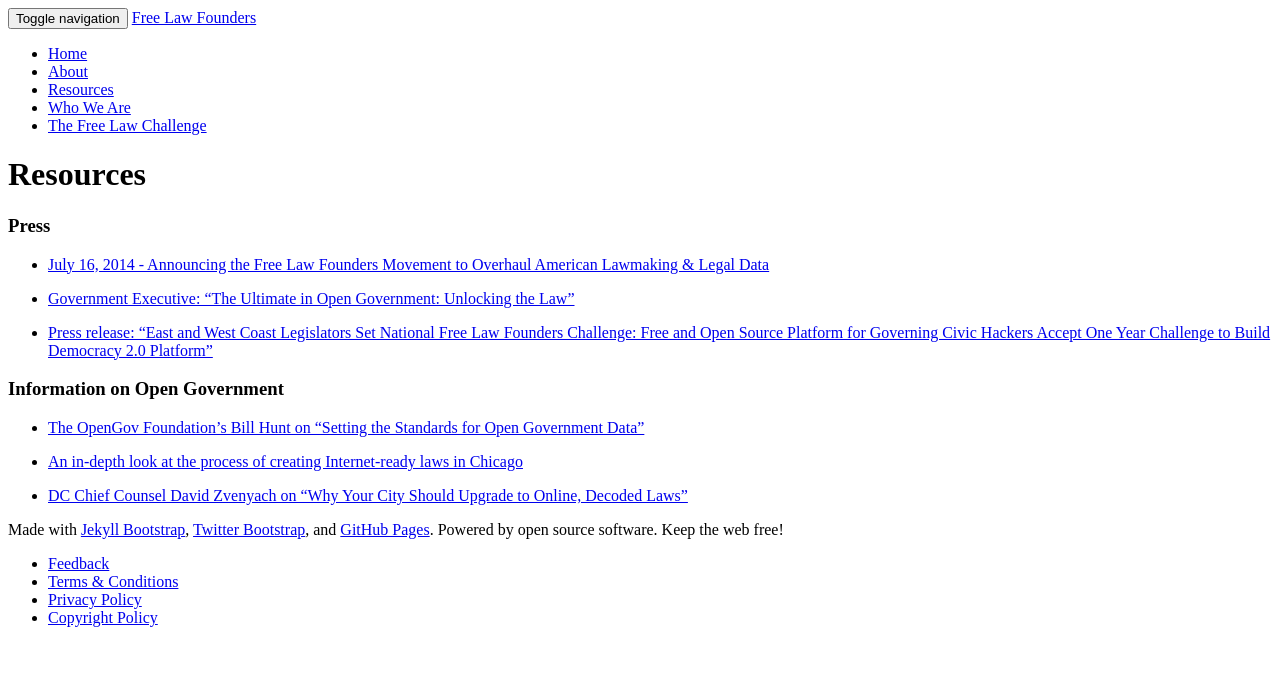
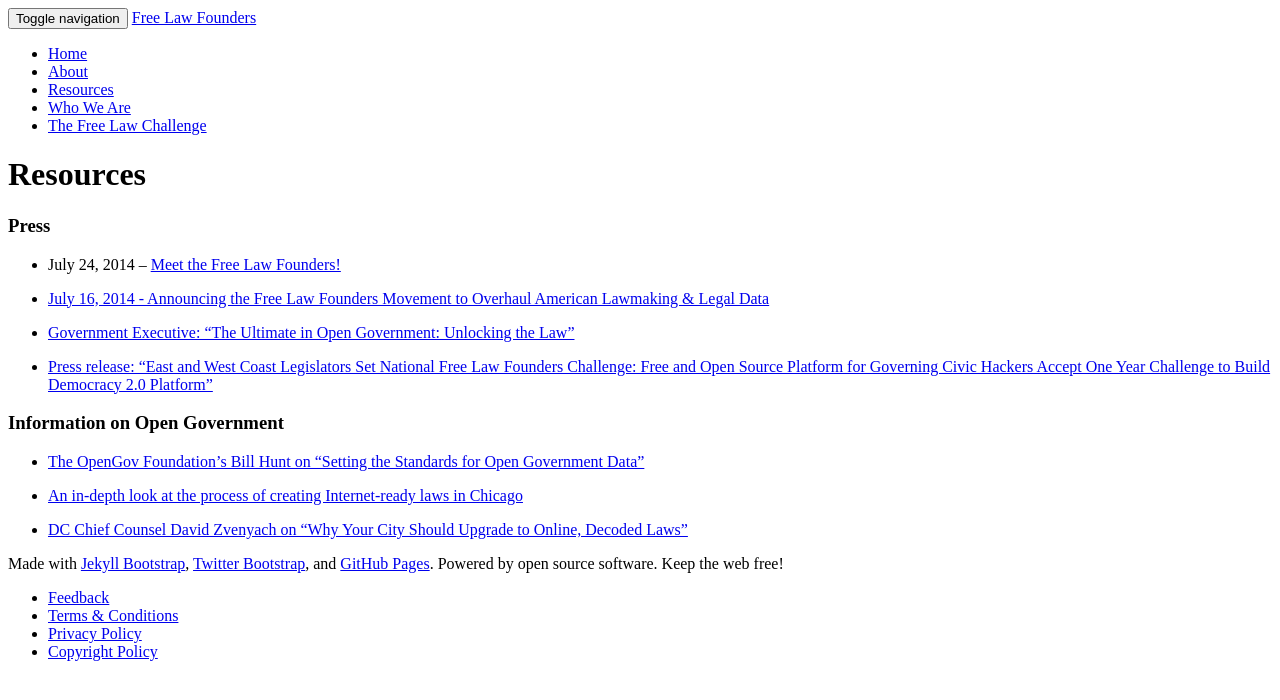
Before and after one commit to opengovfoundation/free-law-founders-site, a Jekyll site: the page built from resources.md, in a window 1280 px wide. Shown: the top 700 px of the page. Built offline with Jekyll 4.4.1, drawn with Linux system fonts in a browser that asks for light colours; nearby versions of some CDN libraries.

Commit message:
Update resources.md

```diff
--- a/resources.md
+++ b/resources.md
@@ -6,6 +6,8 @@ permalink: "resources/"
 {% include JB/setup %}
 
 ### Press
+
+* July 24, 2014 -- [Meet the Free Law Founders!](http://opengovfoundation.org/meet-the-free-law-founders-coalition/)
 
 * [July 16, 2014 - Announcing the Free Law Founders Movement to Overhaul American Lawmaking & Legal Data](http://opengovfoundation.org/nationwide-coalition-of-city-officials-and-civic-technologists-announce-free-law-founders-movement-to-reinvent-u-s-lawmaking/)
 
```
